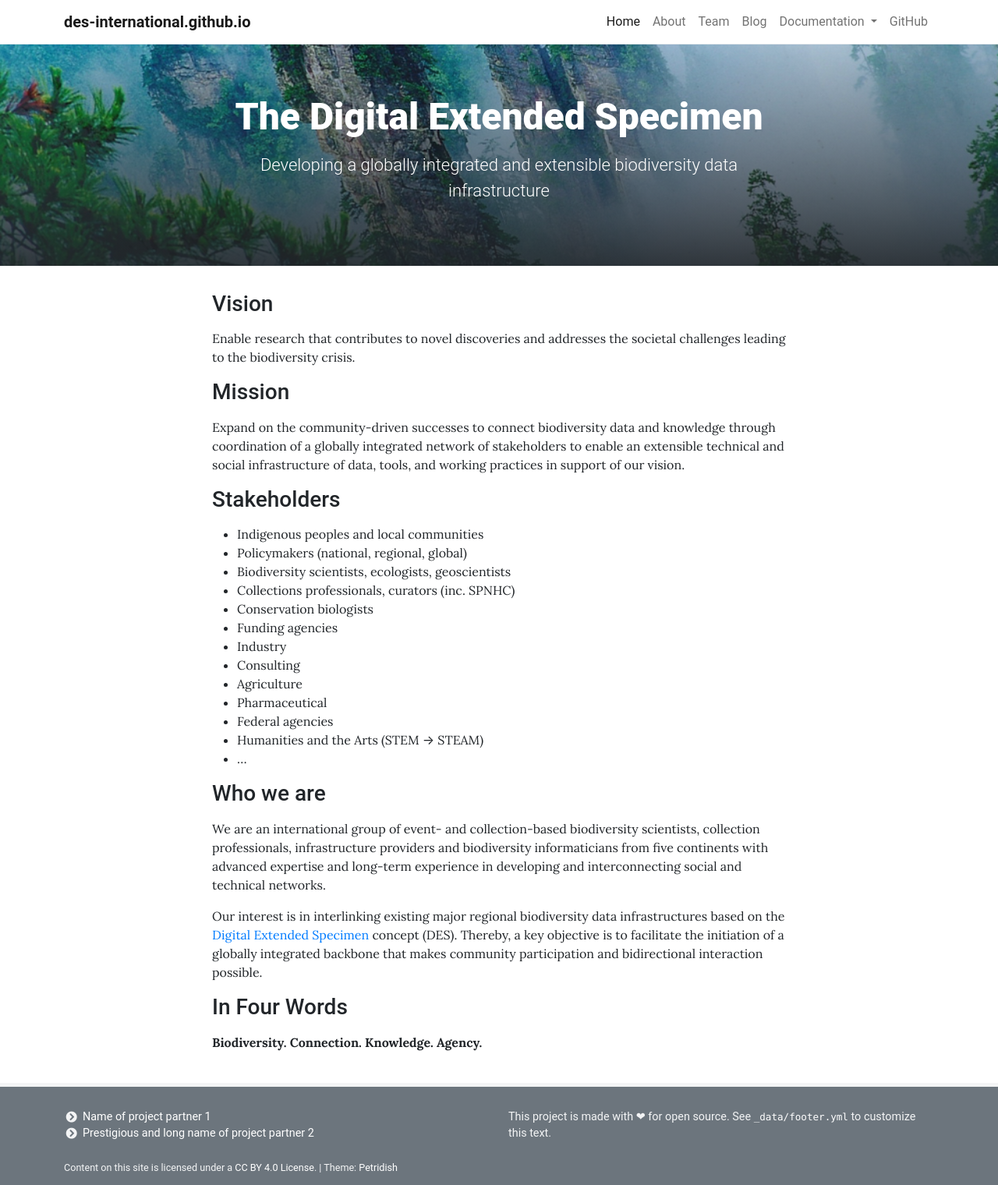
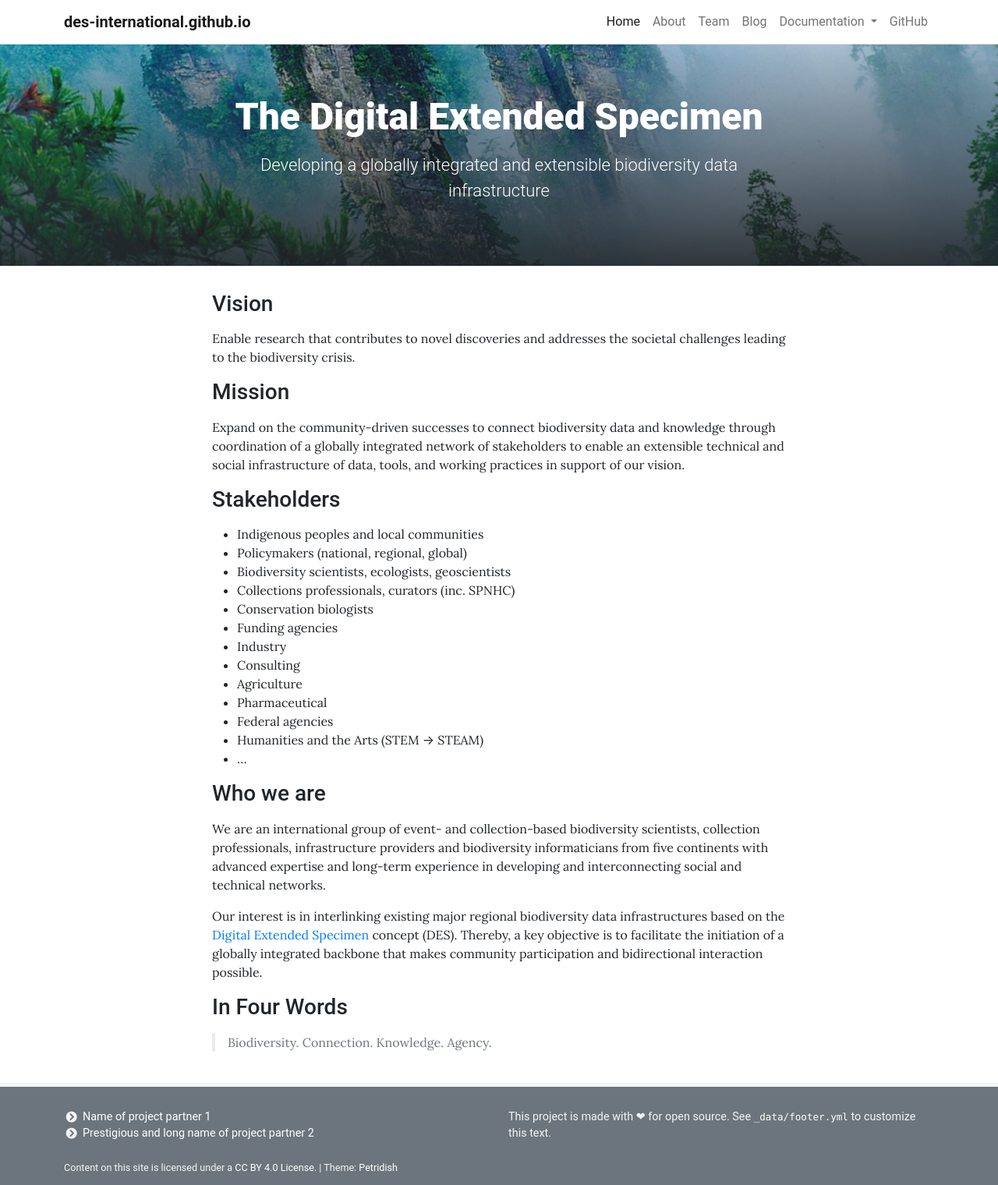
Before and after one commit to DES-international/des-international.github.io, a Jekyll site: the page built from pages/home.md, in a window 1280 px wide. Shown: the whole page at 78% size. Built offline with Jekyll 4.4.1, drawn with Linux system fonts in a browser that asks for light colours.

```diff
--- a/pages/home.md
+++ b/pages/home.md
@@ -41,4 +41,4 @@ Our interest is in interlinking existing major regional biodiversity data infras
 
 ### In Four Words
 
-**Biodiversity. Connection. Knowledge. Agency.**
+> Biodiversity. Connection. Knowledge. Agency.
```
